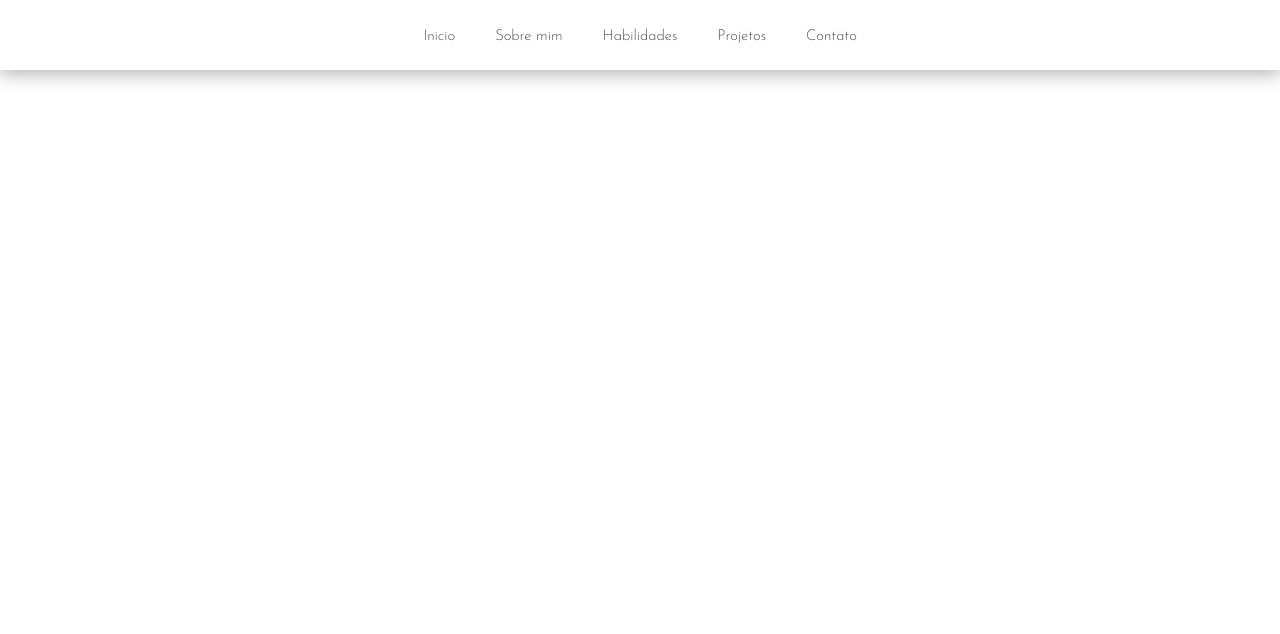
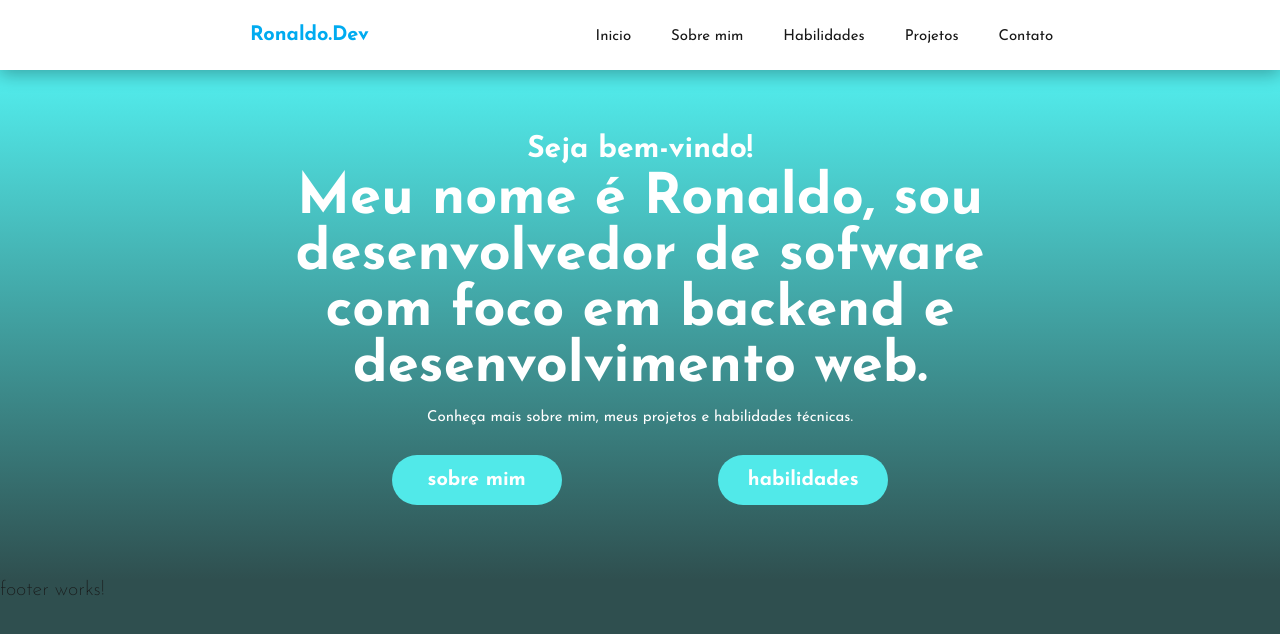
Before and after one commit to ronaldosilva-nas/meu-portfolio, an Angular app: page / in a window 1280 px wide. Shown: the top 634 px of the page. Built offline with nearby package versions, Linux system fonts and the light colour scheme.

Commit message:
box banner

```diff
--- a/src/app/header/header.css
+++ b/src/app/header/header.css
@@ -7,6 +7,12 @@ nav {
     align-items: center;
     justify-content: right;
     height: 70px;
+}
+
+nav h1 {
+    font-size: var(--font-size-4);
+    color: var(--color-blue-1);
+    margin-right: auto;
 }
 
 nav ul {
@@ -35,6 +41,7 @@ nav ul li {
 
 nav ul li a {
     font-size: var(--font-size-5);
+    font-weight: 400;
 }
 
 nav ul li a:hover {
@@ -53,6 +60,12 @@ nav i {
         justify-content: center;
     }
 
+    nav h1 {
+        font-size: var(--font-size-4);
+        color: var(--color-blue-1);
+        padding-left: 250px;
+    }
+
     nav ul.open,
     nav ul.closed {
         display: flex;
--- a/src/app/header/header.html
+++ b/src/app/header/header.html
@@ -1,4 +1,5 @@
-<nav>
+<nav class="header">
+    <h1>Ronaldo.Dev</h1>
     <ul [class]="menuStatus">
         <li *ngFor="let item of menuItems">
             <a [href]="item.url">{{ item.name }}</a>
--- a/src/app/main/main.css
+++ b/src/app/main/main.css
@@ -0,0 +1,60 @@
+/* box banner */
+
+.banner {
+    display: flex;
+    justify-content: center;
+    background: linear-gradient(180deg, var(--background-color-2) 15%, var(--background-color-1) 100%);
+    color: #ffffff;
+    padding-top: 70px;
+    text-align: center;
+}
+
+.banner .box {
+    display: flex;
+    flex-direction: column;
+    align-items: center;
+    padding: 45px 5px;
+}
+
+.banner .box .paragraph {
+    margin: 15px 0;
+    font-size: var(--font-size-5);
+    font-weight: 400;
+    color: #ffffff;
+}
+
+.banner .box .title1 {
+    font-size: var(--font-size-3);
+}
+
+.banner .box .title2 {
+    font-size: var(--font-size-1);
+    display: block;
+    max-width: 800px;
+}
+
+.banner .box .buttons {
+    display: flex;
+    align-items: center;
+    flex-wrap: wrap;
+    margin: 15px 0;
+    width: 100%;
+    justify-content: space-evenly;
+}
+
+.banner .box .buttons a {
+    display: flex;
+    align-items: center;
+    justify-content: center;
+    padding: 15px;
+    min-width: 170px;
+    border-radius: 35px;
+    margin: 0 5px 15px;
+    font-size: var(--font-size-4);
+    font-weight: 700;
+    background: var(--background-color-2);
+    color: #ffffff;
+}
+.banner .box .buttons a:hover {
+    background: var(--color-blue-1);
+}
--- a/src/app/main/main.html
+++ b/src/app/main/main.html
@@ -1 +1,17 @@
-<p>main works!</p>
+<main>
+    <section id="banner" class="banner">
+        <div class="box">
+            <h1>
+                <span class="title1">Seja bem-vindo!</span>
+                <span class=title2>Meu nome é Ronaldo, sou desenvolvedor de sofware com foco em backend e desenvolvimento web.</span>
+            </h1>
+
+            <p class="paragraph">Conheça mais sobre mim, meus projetos e habilidades técnicas.</p>
+
+            <div class="buttons">
+                <a href="#about">sobre mim</a>
+                <a href="#skills">habilidades</a>
+            </div>
+        </div>
+    </section>
+</main>
--- a/src/app/services/header.ts
+++ b/src/app/services/header.ts
@@ -21,7 +21,7 @@ export class HeaderService {
       },
       {
         name: 'Habilidades',
-        url: '#skils'
+        url: '#skills'
       },
       {
         name: 'Projetos',
--- a/src/index.html
+++ b/src/index.html
@@ -1,5 +1,5 @@
 <!doctype html>
-<html lang="en">
+<html lang="pt-BR" translate="no">
 <head>
   <meta charset="utf-8">
   <title>MeuPortfolio</title>
--- a/src/styles.css
+++ b/src/styles.css
@@ -9,6 +9,7 @@
 :root {
     font-size: 125%;
     font-family: 'Josefin Sans', sans-serif;
+    background: var(--background-color-1);
 
     --font-size-1: 2.25rem;
     --font-size-2: 1.75rem;
@@ -17,6 +18,8 @@
     --font-size-5: 0.75rem;
 
     --background-color-1: #2f4f4f;
+
+    --background-color-2: #51e9e9;
 
     --color-blue-1: #00abf0;
 
```
Also changed, not shown: 2 other files (tests, documents, lock files or other folders).
